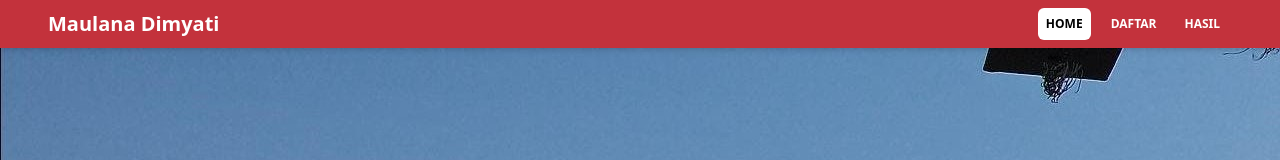
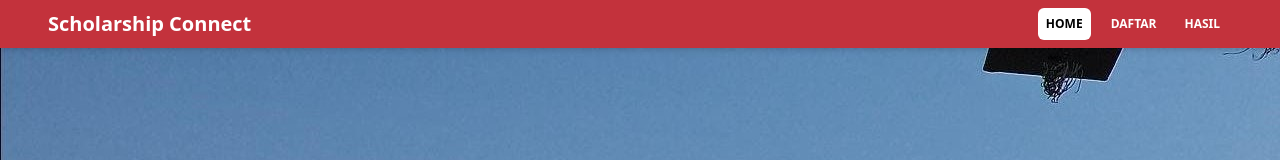
Before and after one commit to dimyatimaulana/serkom, a React (Vite) app in the folder frontend/: page / in a window 1280 px wide. Shown: the top 160 px of the page. Built offline with nearby package versions, Linux system fonts and the light colour scheme.

Commit message:
fix: website name

```diff
--- a/frontend/src/components/Navbar.jsx
+++ b/frontend/src/components/Navbar.jsx
@@ -24,7 +24,7 @@ const Navbar = () => {
       <nav className="w-full bg-primary shadow-md top-0 sticky z-2">
         <div className="flex justify-between p-1 px-12">
           <div className="flex items-center text-white text-20px font-bold">
-            <h1>Maulana Dimyati</h1>
+            <h1>Scholarship Connect</h1>
           </div>
           <button
             className="p-3 my-2 space-y-2 bg-secondary rounded shadow md:hidden"
```
